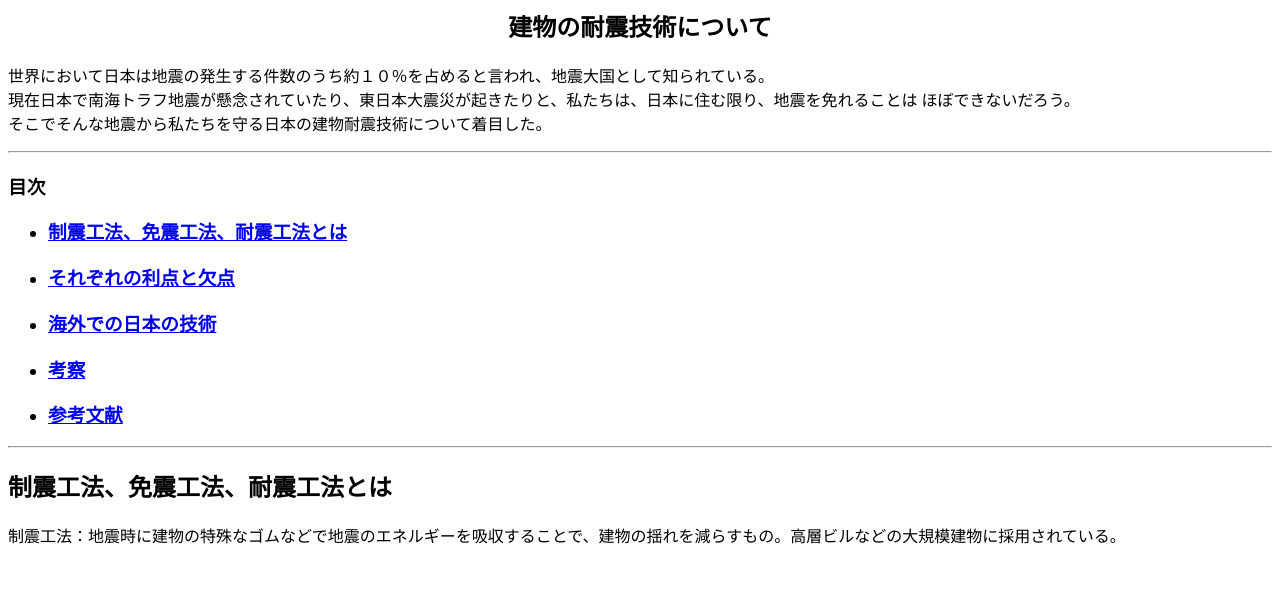
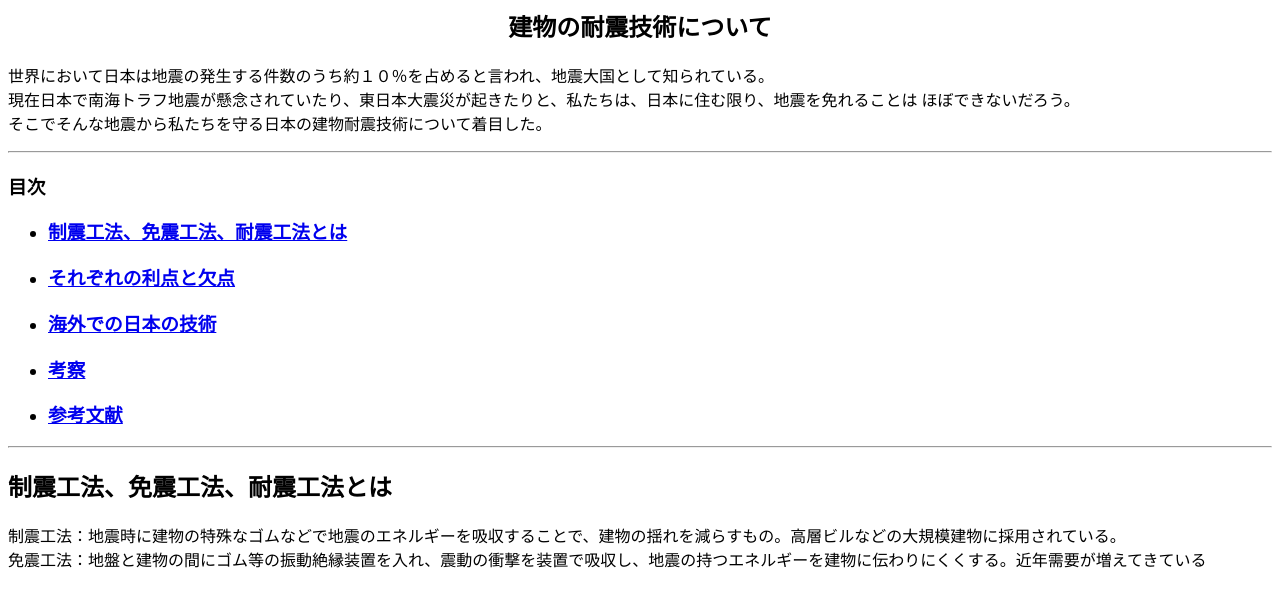
Before and after one commit to ryosuke0130/ryosuke0130.github.io, a plain HTML site: page cl2020.html in a window 1280 px wide. Drawn offline with Linux system fonts and the light colour scheme.

Commit message:
Update cl2020.html

```diff
--- a/cl2020.html
+++ b/cl2020.html
@@ -28,3 +28,5 @@
 <h2><a name="a">制震工法、免震工法、耐震工法とは</a></h2>
 <p>
   制震工法：地震時に建物の特殊なゴムなどで地震のエネルギーを吸収することで、建物の揺れを減らすもの。高層ビルなどの大規模建物に採用されている。
+<br>
+  免震工法：地盤と建物の間にゴム等の振動絶縁装置を入れ、震動の衝撃を装置で吸収し、地震の持つエネルギーを建物に伝わりにくくする。近年需要が増えてきている
```
